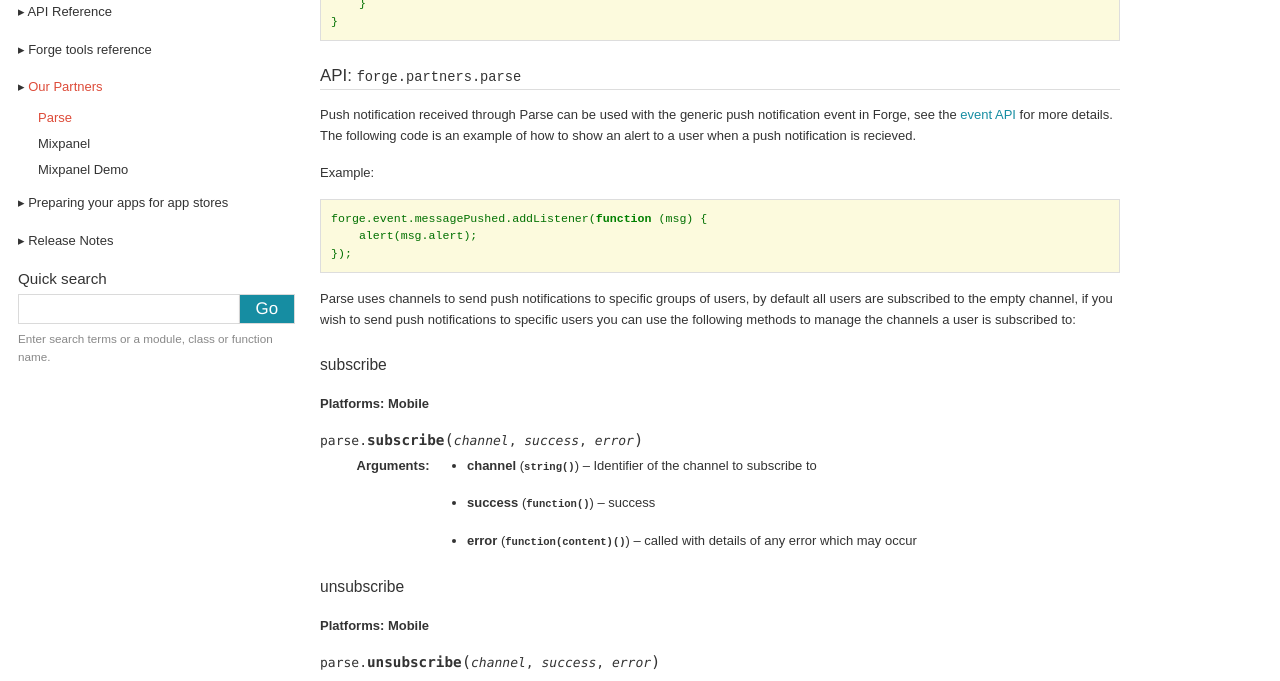
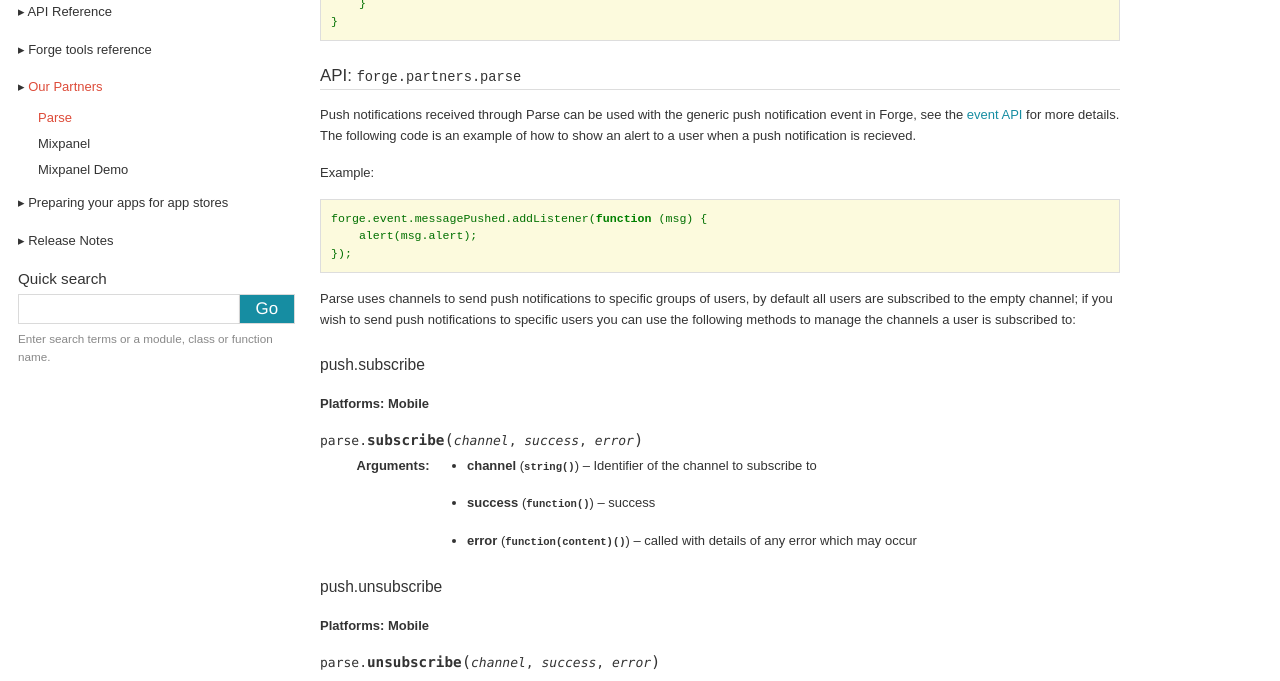
Before and after one commit to trigger-corp/Forge-Documentation, a Sphinx documentation site: the page built from source/partners/parse.rst, in a window 1280 px wide. Shown: the part 487-1168 px from the top of the page. Built offline with Sphinx 7.4.7, drawn with Linux system fonts in a browser that asks for light colours; some web fonts are replaced; some of the changed text lies outside the part shown.

Commit message:
fix parse docs

```diff
--- a/source/partners/parse.rst
+++ b/source/partners/parse.rst
@@ -25,7 +25,7 @@ In order for your app to communicate with the Parse servers you must specifiy bo
 API: ``forge.partners.parse``
 -----------------------------
 
-Push notification received through Parse can be used with the generic push notification event in Forge, see the :ref:`event API <api-event>` for more details. The following code is an example of how to show an alert to a user when a push notification is recieved.
+Push notifications received through Parse can be used with the generic push notification event in Forge, see the :ref:`event API <api-event>` for more details. The following code is an example of how to show an alert to a user when a push notification is recieved.
 
 Example::
 
@@ -33,10 +33,10 @@ Example::
         alert(msg.alert);
     });
 
-Parse uses channels to send push notifications to specific groups of users, by default all users are subscribed to the empty channel, if you wish to send push notifications to specific users you can use the following methods to manage the channels a user is subscribed to:
+Parse uses channels to send push notifications to specific groups of users, by default all users are subscribed to the empty channel; if you wish to send push notifications to specific users you can use the following methods to manage the channels a user is subscribed to:
 
-subscribe
-~~~~~~~~~
+push.subscribe
+~~~~~~~~~~~~~~~~~~~~~~~~~~~~~~~~~~~~~~~~~~~~~~~~~~~~~~~~~~~~~~~~~~~~~~~~~~~~~~~~
 **Platforms: Mobile**
 
 .. js:function:: parse.subscribe(channel, success, error)
@@ -45,8 +45,8 @@ subscribe
     :param function() success: success
     :param function(content) error: called with details of any error which may occur
 
-unsubscribe
-~~~~~~~~~~~
+push.unsubscribe
+~~~~~~~~~~~~~~~~~~~~~~~~~~~~~~~~~~~~~~~~~~~~~~~~~~~~~~~~~~~~~~~~~~~~~~~~~~~~~~~~
 **Platforms: Mobile**
 
 .. js:function:: parse.unsubscribe(channel, success, error)
@@ -55,8 +55,8 @@ unsubscribe
     :param function() success: success
     :param function(content) error: called with details of any error which may occur
 
-subscribedChannels
-~~~~~~~~~~~~~~~~~~
+push.subscribedChannels
+~~~~~~~~~~~~~~~~~~~~~~~~~~~~~~~~~~~~~~~~~~~~~~~~~~~~~~~~~~~~~~~~~~~~~~~~~~~~~~~~
 **Platforms: Mobile**
 
 .. js:function:: parse.subscribedChannels(success, error)
```
